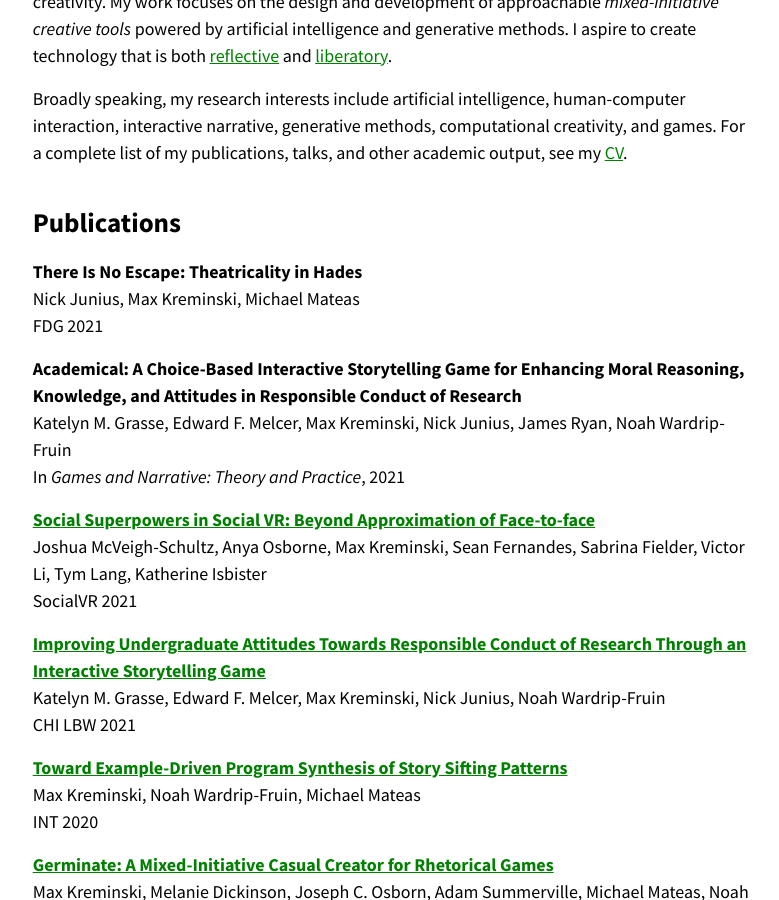
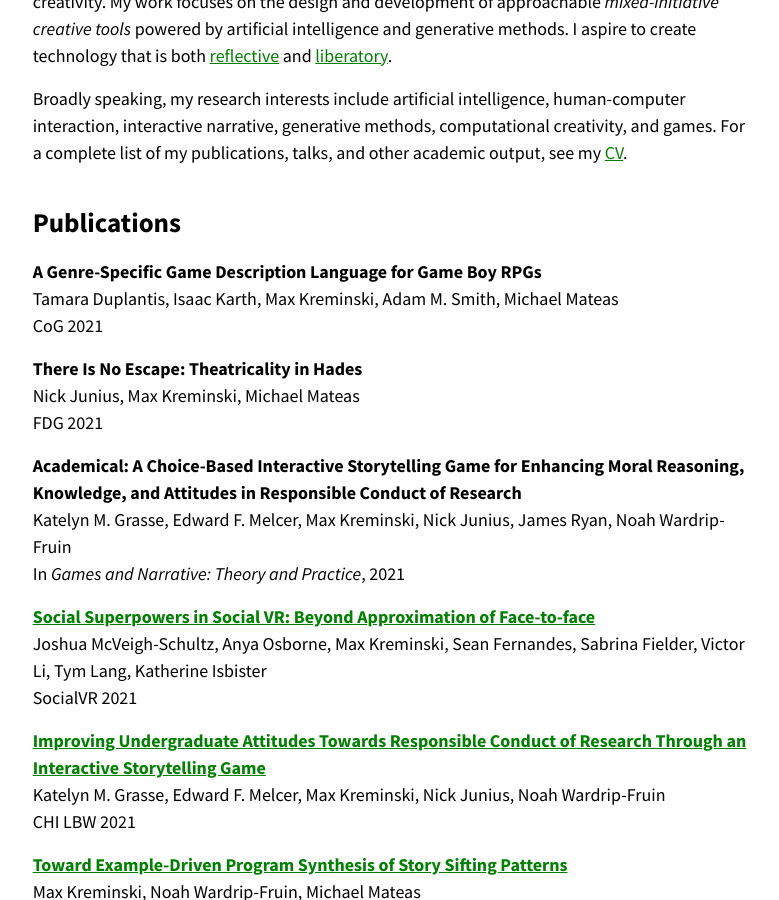
Before and after one commit to mkremins/mkremins.github.io, a Jekyll site: the page built from index.html, in a window 1280 px wide and 900 px high, scrolled down 467 px. Shown: the whole window, without its empty margins (245-1024 px from the left). Built offline with Jekyll 4.4.1, drawn with Linux system fonts in a browser that asks for light colours.

Commit message:
Add CoG 2021 GBS paper

```diff
--- a/_data/publications.json
+++ b/_data/publications.json
@@ -1,4 +1,13 @@
 [
+{
+  "title": "A Genre-Specific Game Description Language for Game Boy RPGs",
+  "url": "",
+  "authors": ["Tamara Duplantis", "Isaac Karth", "Max Kreminski", "Adam M. Smith", "Michael Mateas"],
+  "year": "2021",
+  "venue": "CoG",
+  "venue_long": "IEEE Conference on Games",
+  "pubtype": "full"
+},
 {
   "title": "There Is No Escape: Theatricality in Hades",
   "url": "",
```
